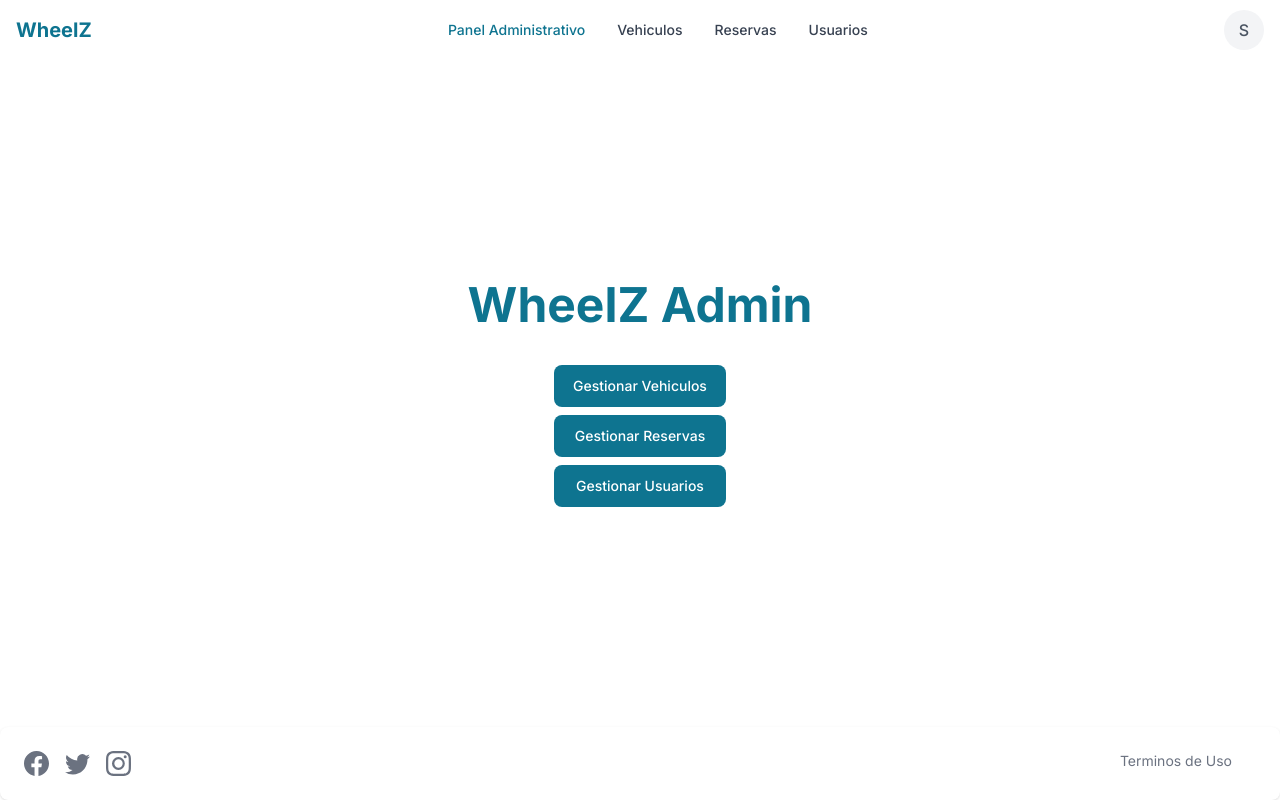
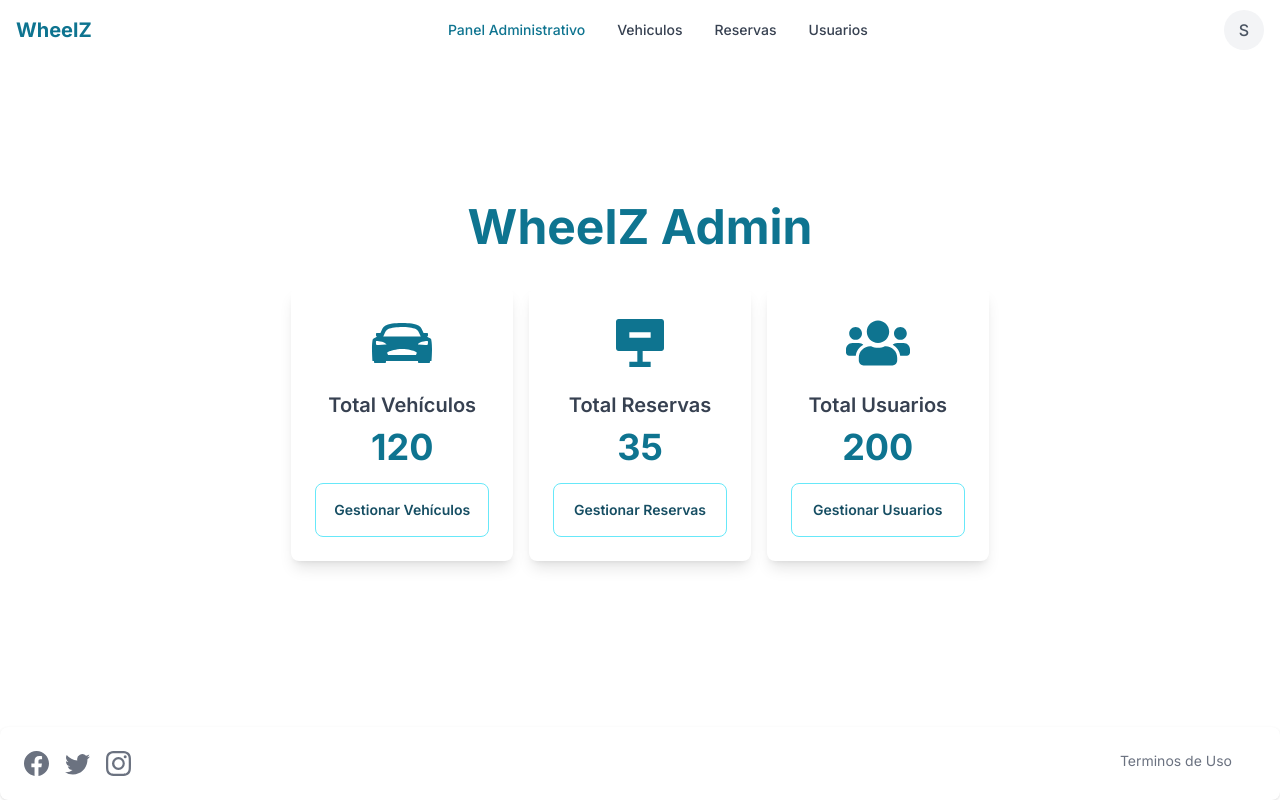
Before and after one commit to lambda-mena/wheelz-app, a React (Vite) app in the folder react-client/: page / in a window 1280 px wide. Built offline with nearby package versions, Linux system fonts and the light colour scheme; sample sign-in values are in the browser's storage.

Commit message:
Actualización del diseño de la interfaz de Home

```diff
--- a/react-client/src/pages/Home.jsx
+++ b/react-client/src/pages/Home.jsx
@@ -1,15 +1,49 @@
 import { Button } from 'flowbite-react';
 import { Link } from 'react-router-dom';
+import { IoCarSportSharp } from "react-icons/io5";
+import { RiReservedFill } from "react-icons/ri";
+import { FaUsers } from "react-icons/fa";
 
 export default function HomePage() {
+  // Datos de ejemplo, reemplázalos con datos reales
+  const totalVehiculos = 120;
+  const totalReservas = 35;
+  const totalUsuarios = 200;
+
   return (
-    <>
-      <h1 className='block text-5xl font-bold text-center mb-9 text-cyan-700'>WheelZ Admin</h1>
-      <div className='flex flex-col gap-y-2 w-1/2 mx-auto'>
-        <Button as={Link} to='/vehiculos'>Gestionar Vehiculos</Button>
-        <Button as={Link} to='/reservas'>Gestionar Reservas</Button>
-        <Button as={Link} to='/usuarios'>Gestionar Usuarios</Button>
+    <div className='p-6'>
+      <h1 className='text-5xl font-bold text-center mb-9 text-cyan-700'>WheelZ Admin</h1>
+      <div className='flex flex-col items-center gap-y-4 mb-6 justify-center'>
+        <div className='grid grid-cols-1 sm:grid-cols-2 md:grid-cols-2 lg:grid-cols-3 gap-4 w-full max-w-6xl'>
+          <div className='bg-white shadow-lg rounded-lg p-6 flex flex-col items-center transition-transform transform hover:scale-105 hover:shadow-xl'>
+            <IoCarSportSharp className="w-16 h-16 text-cyan-700 mb-4 transition-transform transform hover:rotate-12" />
+            <h2 className='text-xl font-semibold text-gray-700 mb-2 text-center'>Total Vehículos</h2>
+            <p className='text-4xl font-bold text-cyan-700 mb-4'>{totalVehiculos}</p>
+            <Button as={Link} to='/vehiculos' color='cyan' className='w-full py-2 text-lg font-semibold'>
+              Gestionar Vehículos
+            </Button>
+          </div>
+          <div className='bg-white shadow-lg rounded-lg p-6 flex flex-col items-center transition-transform transform hover:scale-105 hover:shadow-xl'>
+            <RiReservedFill className="w-16 h-16 text-cyan-700 mb-4 transition-transform transform hover:rotate-12" />
+            <h2 className='text-xl font-semibold text-gray-700 mb-2 text-center'>Total Reservas</h2>
+            <p className='text-4xl font-bold text-cyan-700 mb-4'>{totalReservas}</p>
+            <Button as={Link} to='/reservas' color='cyan' className='w-full py-2 text-lg font-semibold'>
+              Gestionar Reservas
+            </Button>
+          </div>
+          <div className='bg-white shadow-lg rounded-lg p-6 flex flex-col items-center transition-transform transform hover:scale-105 hover:shadow-xl'>
+            <FaUsers className="w-16 h-16 text-cyan-700 mb-4 transition-transform transform hover:rotate-12" />
+            <h2 className='text-xl font-semibold text-gray-700 mb-2 text-center'>Total Usuarios</h2>
+            <p className='text-4xl font-bold text-cyan-700 mb-4'>{totalUsuarios}</p>
+            <Button as={Link} to='/usuarios' color='cyan' className='w-full py-2 text-lg font-semibold'>
+              Gestionar Usuarios
+            </Button>
+          </div>
+        </div>
       </div>
-    </>
-  )
+      <div className='flex flex-col gap-y-2 w-full sm:w-3/4 lg:w-1/2 mx-auto'>
+        {/* Buttons for other functionalities */}
+      </div>
+    </div>
+  );
 }
```
